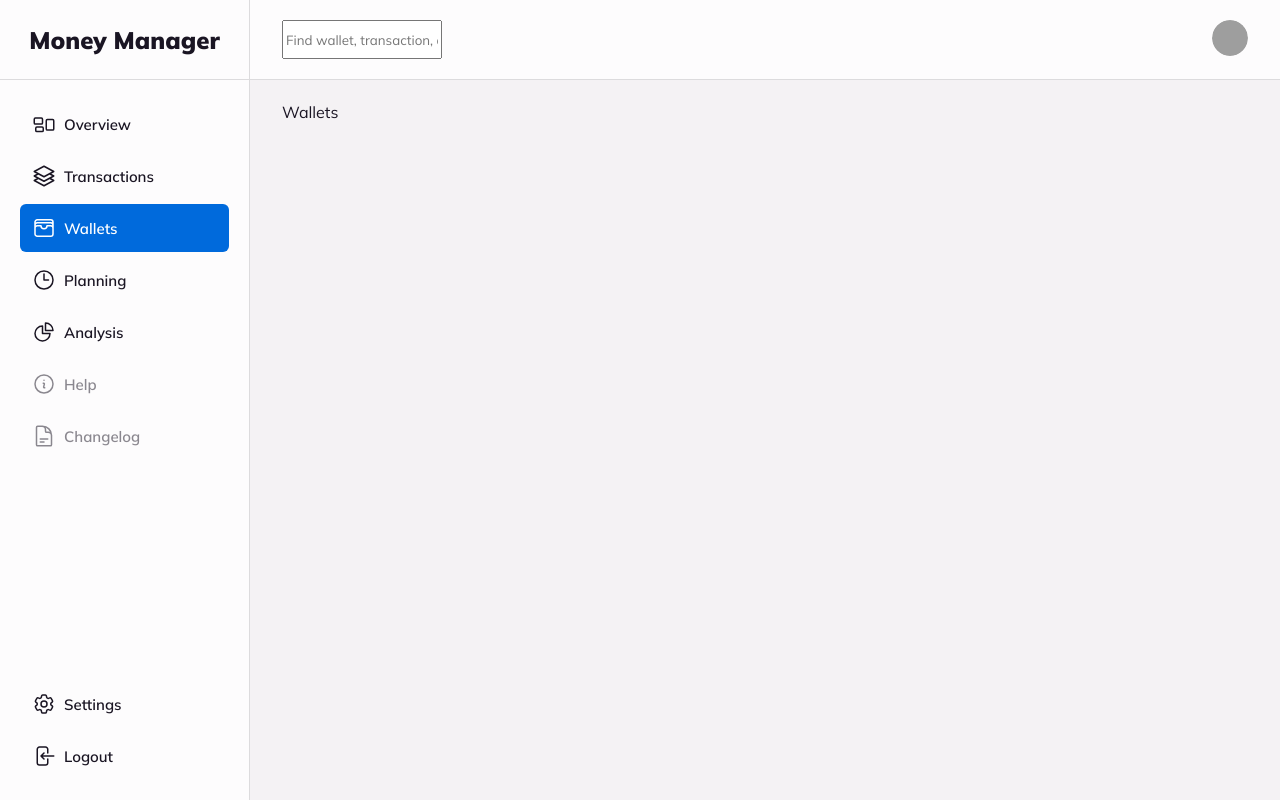
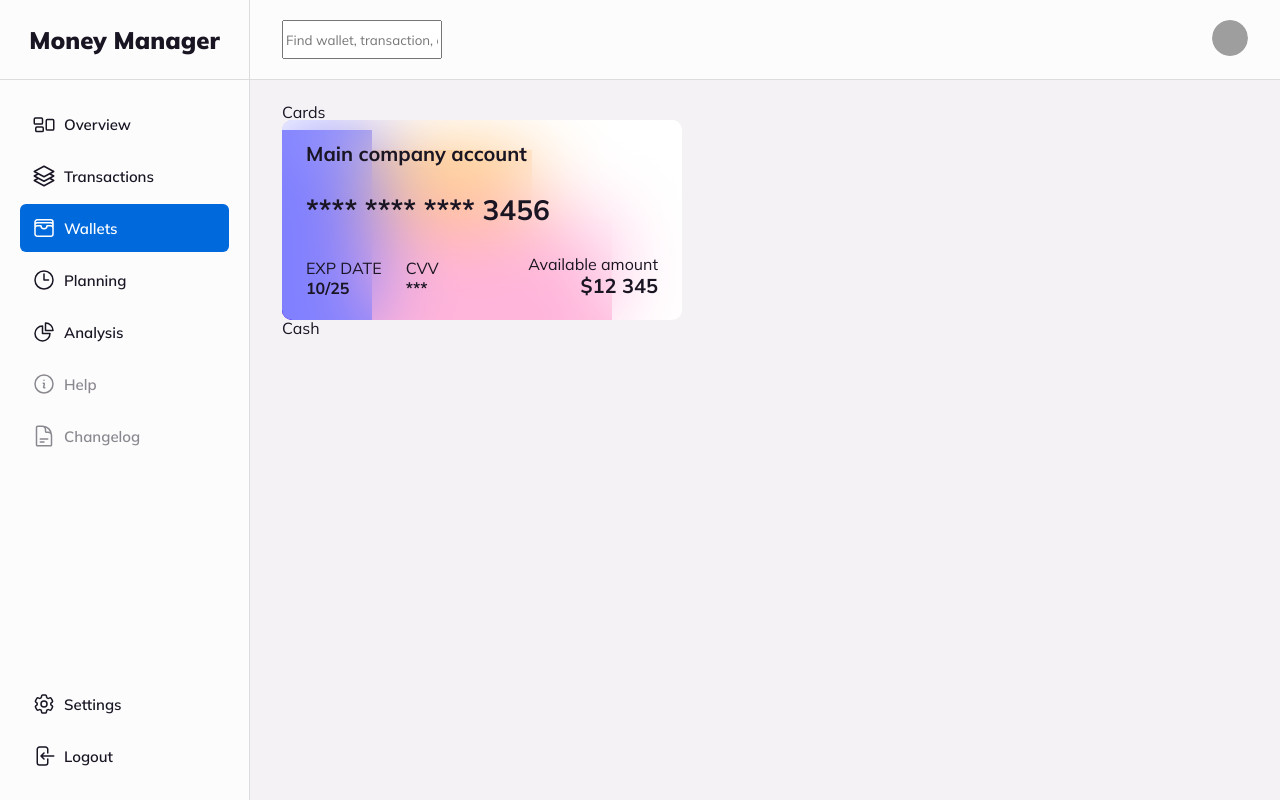
Before and after one commit to Deeckoy/next-money-manager, a Next.js app: page /wallets in a window 1280 px wide. Built offline with nearby package versions, Linux system fonts and the light colour scheme; grey boxes are pictures that could not be loaded.

Commit message:
added card component

```diff
--- a/src/app/wallets/page.tsx
+++ b/src/app/wallets/page.tsx
@@ -1,3 +1,19 @@
+import Card from '@/components/Card/Card';
+
 export default function WalletsPage() {
-	return <div>Wallets</div>;
+	return (
+		<div>
+			<section>
+				<h3>Cards</h3>
+
+				<div>
+					<Card />
+				</div>
+			</section>
+
+			<section>
+				<h3>Cash</h3>
+			</section>
+		</div>
+	);
 }
--- /dev/null
+++ b/src/components/Card/Card.module.scss
@@ -0,0 +1,143 @@
+.card {
+	max-width: 400px;
+	max-height: 200px;
+
+	aspect-ratio: 400 / 200;
+
+	position: relative;
+
+	overflow: hidden;
+
+	border-radius: 10px;
+	background: white;
+}
+
+.card__wrapper {
+	width: 100%;
+	height: 100%;
+	min-width: 300px;
+	min-height: 170px;
+
+	padding: 24px;
+
+	position: relative;
+
+	display: flex;
+	flex-direction: column;
+	justify-content: space-between;
+
+	backdrop-filter: blur(40px);
+
+	background: rgba(white, 50%);
+
+	z-index: 5;
+}
+
+.card__head {
+	display: flex;
+	align-items: center;
+	justify-content: space-between;
+
+	gap: 24px;
+}
+
+.card__title {
+	font-size: 20px;
+	font-weight: 700;
+	color: var(--text);
+}
+
+.card__body {
+	margin: 16px 0;
+}
+
+.card__number {
+	font-size: 28px;
+	font-weight: 700;
+	color: var(--text);
+}
+
+.card__footer {
+	display: flex;
+	align-items: flex-end;
+	justify-content: space-between;
+	gap: 24px;
+}
+
+.card__info__wrapper {
+	display: flex;
+	align-items: flex-start;
+	gap: 24px;
+}
+
+.card__info {
+	display: flex;
+	flex-direction: column;
+	row-gap: 4px;
+}
+
+.info__name {
+	color: var(--text);
+	text-transform: uppercase;
+}
+
+.info__value {
+	color: var(--text);
+	font-weight: 700;
+}
+
+.card__balance {
+	display: flex;
+	flex-direction: column;
+	row-gap: 4px;
+}
+
+.balance__name {
+	color: var(--text);
+}
+
+.balance__value {
+	color: var(--text);
+	font-size: 20px;
+	font-weight: 700;
+	text-align: right;
+}
+
+.card__decor_1 {
+	width: 90px;
+	height: 190px;
+
+	position: absolute;
+	bottom: 0;
+	left: 0;
+
+	background: blue;
+
+	z-index: 3;
+}
+
+.card__decor_2 {
+	width: 330px;
+	height: 100px;
+
+	position: absolute;
+	bottom: 0;
+	left: 0;
+
+	background: hotpink;
+
+	z-index: 2;
+}
+
+.card__decor_3 {
+	width: 170px;
+	height: 170px;
+
+	position: absolute;
+	bottom: 0;
+	left: 80px;
+
+	background: darkorange;
+
+	z-index: 1;
+}
--- /dev/null
+++ b/src/components/Card/Card.tsx
@@ -0,0 +1,40 @@
+import styles from './Card.module.scss';
+
+export default function Card() {
+	return (
+		<div className={styles.card}>
+			<div className={styles.card__wrapper}>
+				<div className={styles.card__head}>
+					<h3 className={styles.card__title}>Main company account</h3>
+				</div>
+
+				<div className={styles.card__body}>
+					<h3 className={styles.card__number}>**** **** **** 3456</h3>
+				</div>
+
+				<div className={styles.card__footer}>
+					<div className={styles.card__info__wrapper}>
+						<div className={styles.card__info}>
+							<p className={styles.info__name}>Exp date</p>
+							<p className={styles.info__value}>10/25</p>
+						</div>
+
+						<div className={styles.card__info}>
+							<p className={styles.info__name}>Cvv</p>
+							<p className={styles.info__value}>***</p>
+						</div>
+					</div>
+
+					<div className={styles.card__balance}>
+						<p className={styles.balance__name}>Available amount</p>
+						<p className={styles.balance__value}>$12 345</p>
+					</div>
+				</div>
+			</div>
+
+			<div className={styles.card__decor_1}></div>
+			<div className={styles.card__decor_2}></div>
+			<div className={styles.card__decor_3}></div>
+		</div>
+	);
+}
```
